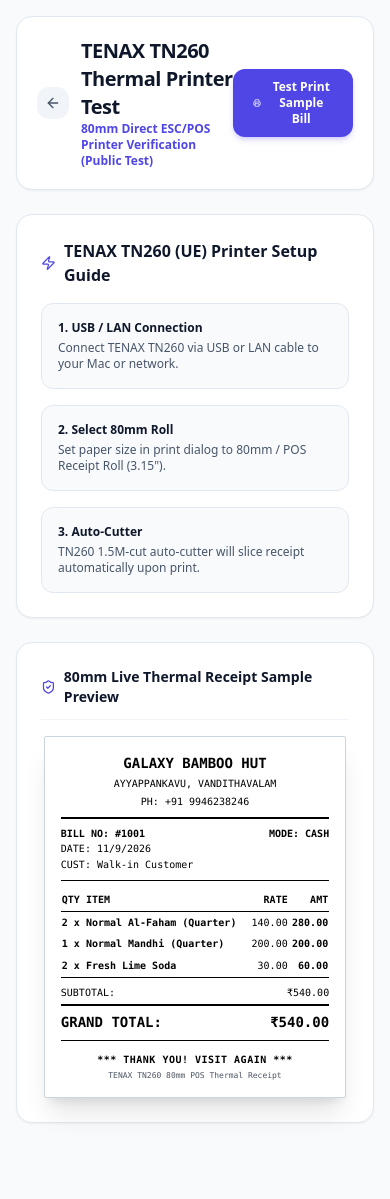
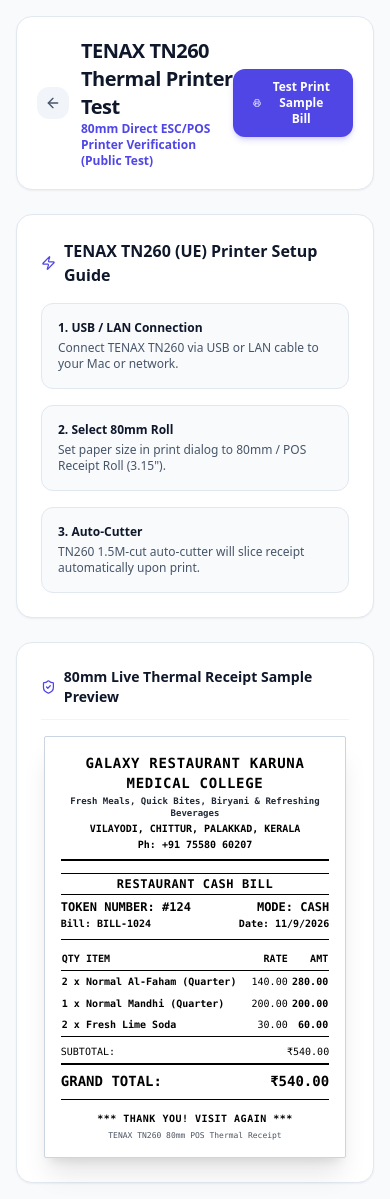
Before and after one commit to Jamshadj/shahid, a Next.js app: page /test-printer in a window 390 px wide. Before the commit the page ends 1139 px from the top, so only its background shows below. Built offline with nearby package versions, Linux system fonts and the light colour scheme.

Commit message:
Update store name, address, phone number, and thermal receipt token layout to match Karuna Medical College receipt

```diff
--- a/src/app/admin/test-printer/page.tsx
+++ b/src/app/admin/test-printer/page.tsx
@@ -77,20 +77,28 @@
             className="bg-white text-black p-4 font-mono text-xs leading-snug shadow-xl border border-slate-300 rounded-sm w-[80mm] max-w-[80mm] my-4"
           >
             {/* Header */}
-            <div className="text-center space-y-1 pb-2 border-b-2 border-black">
-              <h2 className="font-extrabold text-sm uppercase">GALAXY BAMBOO HUT</h2>
-              <p className="text-[10px]">AYYAPPANKAVU, VANDITHAVALAM</p>
-              <p className="text-[10px]">PH: +91 9946238246</p>
+            <div className="text-center space-y-0.5 pb-2 border-b-2 border-black">
+              <h2 className="font-extrabold text-sm uppercase tracking-wider">
+                GALAXY RESTAURANT KARUNA MEDICAL COLLEGE
+              </h2>
+              <p className="text-[9px] font-semibold text-gray-800">Fresh Meals, Quick Bites, Biryani & Refreshing Beverages</p>
+              <p className="text-[10px] uppercase font-bold">Vilayodi, Chittur, Palakkad, Kerala</p>
+              <p className="text-[10px] font-bold">Ph: +91 75580 60207</p>
             </div>
 
             {/* Meta */}
             <div className="py-2 space-y-0.5 border-b border-black text-[10px]">
-              <div className="flex justify-between font-bold">
-                <span>BILL NO: #1001</span>
+              <div className="text-center font-black uppercase tracking-wider py-0.5 border-y border-black text-xs my-1">
+                RESTAURANT CASH BILL
+              </div>
+              <div className="flex justify-between font-black text-xs">
+                <span>TOKEN NUMBER: #124</span>
                 <span>MODE: CASH</span>
               </div>
-              <div>DATE: {new Date().toLocaleDateString('en-IN')}</div>
-              <div>CUST: Walk-in Customer</div>
+              <div className="flex justify-between font-bold">
+                <span>Bill: BILL-1024</span>
+                <span>Date: {new Date().toLocaleDateString('en-IN')}</span>
+              </div>
             </div>
 
             {/* Table */}
--- a/src/app/menu/page.tsx
+++ b/src/app/menu/page.tsx
@@ -205,7 +205,7 @@
             {/* Footer Contact */}
             <div className="text-center pt-4 border-t border-[#d49e38]/30 text-stone-300 font-bold text-xs flex justify-center items-center gap-2">
               <Phone className="w-4 h-4 text-[#d49e38]" />
-              <span>+91 9946238246, +91 7511104923</span>
+              <span>+91 75580 60207</span>
             </div>
           </div>
         )}
--- a/src/app/print/bill/[id]/page.tsx
+++ b/src/app/print/bill/[id]/page.tsx
@@ -77,21 +77,29 @@
         style={{ color: '#000000', backgroundColor: '#ffffff' }}
       >
         {/* Header */}
-        <div className="text-center space-y-1 pb-2 border-b-2 border-black">
-          <h2 className="font-extrabold text-sm uppercase tracking-wider">{settings?.restaurant_name || 'GALAXY BAMBOO HUT'}</h2>
-          {settings?.address && <p className="text-[10px] uppercase">{settings.address}</p>}
-          {settings?.phone_number && <p className="text-[10px]">PH: {settings.phone_number}</p>}
-          {settings?.tax_number_gst && <p className="text-[10px]">GSTIN: {settings.tax_number_gst}</p>}
+        <div className="text-center space-y-0.5 pb-2 border-b-2 border-black">
+          <h2 className="font-extrabold text-sm uppercase tracking-wider">
+            {settings?.restaurant_name || 'GALAXY RESTAURANT KARUNA MEDICAL COLLEGE'}
+          </h2>
+          <p className="text-[9px] font-semibold text-gray-800">Fresh Meals, Quick Bites, Biryani & Refreshing Beverages</p>
+          {settings?.address && <p className="text-[10px] uppercase font-bold">{settings.address}</p>}
+          {settings?.phone_number && <p className="text-[10px] font-bold">Ph: {settings.phone_number}</p>}
         </div>
 
         {/* Invoice Header Details */}
         <div className="py-2 space-y-0.5 border-b border-black text-[10px]">
-          <div className="flex justify-between font-bold">
-            <span>BILL NO: #{bill.bill_number}</span>
+          <div className="text-center font-black uppercase tracking-wider py-0.5 border-y border-black text-xs my-1">
+            RESTAURANT CASH BILL
+          </div>
+          <div className="flex justify-between font-black text-xs">
+            <span>TOKEN NUMBER: #{bill.bill_number % 100 || bill.bill_number}</span>
             <span>MODE: {bill.payment_mode.toUpperCase()}</span>
           </div>
-          <div>DATE: {formatDate(bill.created_at)}</div>
-          {bill.customer_name && <div>CUST: {bill.customer_name}</div>}
+          <div className="flex justify-between font-bold">
+            <span>Bill: BILL-{bill.bill_number}</span>
+            <span>Date: {formatDate(bill.created_at)}</span>
+          </div>
+          {bill.customer_name && bill.customer_name !== 'Walk-in Customer' && <div>CUST: {bill.customer_name}</div>}
           {bill.customer_phone && <div>MOB: {bill.customer_phone}</div>}
         </div>
 
--- a/src/app/test-printer/page.tsx
+++ b/src/app/test-printer/page.tsx
@@ -77,20 +77,28 @@
             className="bg-white text-black p-4 font-mono text-xs leading-snug shadow-xl border border-slate-300 rounded-sm w-[80mm] max-w-[80mm] my-4"
           >
             {/* Header */}
-            <div className="text-center space-y-1 pb-2 border-b-2 border-black">
-              <h2 className="font-extrabold text-sm uppercase">GALAXY BAMBOO HUT</h2>
-              <p className="text-[10px]">AYYAPPANKAVU, VANDITHAVALAM</p>
-              <p className="text-[10px]">PH: +91 9946238246</p>
+            <div className="text-center space-y-0.5 pb-2 border-b-2 border-black">
+              <h2 className="font-extrabold text-sm uppercase tracking-wider">
+                GALAXY RESTAURANT KARUNA MEDICAL COLLEGE
+              </h2>
+              <p className="text-[9px] font-semibold text-gray-800">Fresh Meals, Quick Bites, Biryani & Refreshing Beverages</p>
+              <p className="text-[10px] uppercase font-bold">Vilayodi, Chittur, Palakkad, Kerala</p>
+              <p className="text-[10px] font-bold">Ph: +91 75580 60207</p>
             </div>
 
             {/* Meta */}
             <div className="py-2 space-y-0.5 border-b border-black text-[10px]">
-              <div className="flex justify-between font-bold">
-                <span>BILL NO: #1001</span>
+              <div className="text-center font-black uppercase tracking-wider py-0.5 border-y border-black text-xs my-1">
+                RESTAURANT CASH BILL
+              </div>
+              <div className="flex justify-between font-black text-xs">
+                <span>TOKEN NUMBER: #124</span>
                 <span>MODE: CASH</span>
               </div>
-              <div>DATE: {new Date().toLocaleDateString('en-IN')}</div>
-              <div>CUST: Walk-in Customer</div>
+              <div className="flex justify-between font-bold">
+                <span>Bill: BILL-1024</span>
+                <span>Date: {new Date().toLocaleDateString('en-IN')}</span>
+              </div>
             </div>
 
             {/* Table */}
--- a/src/lib/mock-data.ts
+++ b/src/lib/mock-data.ts
@@ -2,9 +2,9 @@
 
 export const DEFAULT_STORE_SETTINGS: StoreSettings = {
   id: 'store-1',
-  restaurant_name: 'Galaxy Bamboo Hut Restaurant',
-  phone_number: '+91 9946238246, +91 7511104923',
-  address: 'Ayyappankavu, Vandithavalam',
+  restaurant_name: 'GALAXY RESTAURANT KARUNA MEDICAL COLLEGE',
+  phone_number: '+91 75580 60207',
+  address: 'Vilayodi, Chittur, Palakkad, Kerala',
   tax_rate_percent: 0.0,
   tax_number_gst: null,
   currency_symbol: '₹',
```
